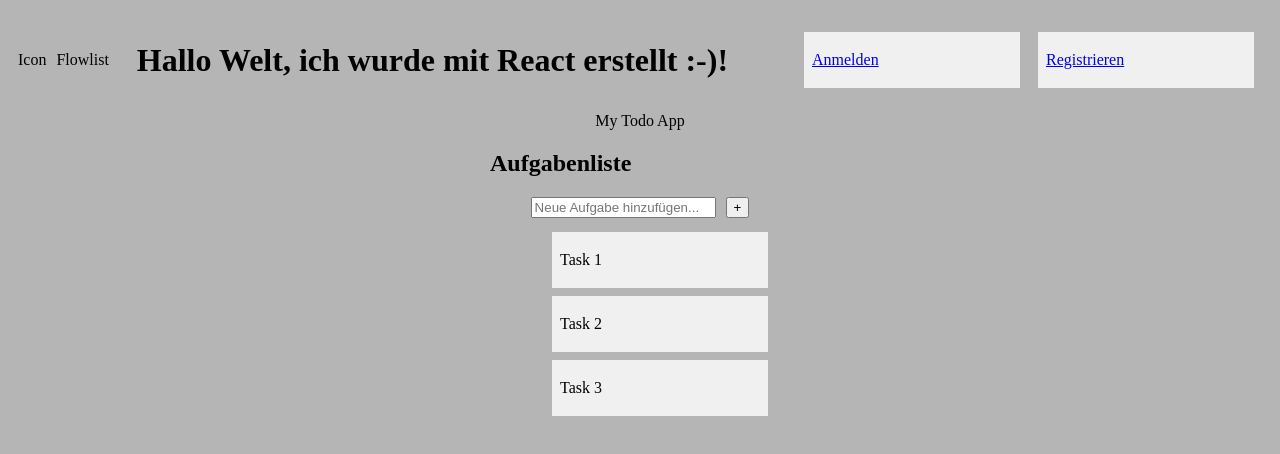
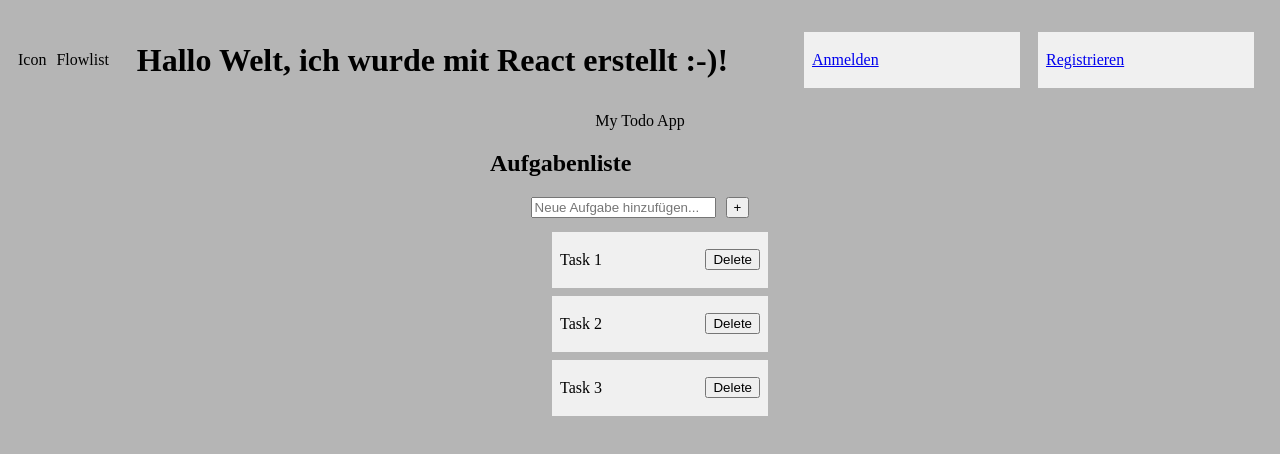
Before and after one commit to jakobsiebenhuetter/React---Todo-App, a React (Vite) app: page / in a window 1280 px wide. Shown: the top 454 px of the page. Built offline with nearby package versions, Linux system fonts and the light colour scheme.

Commit message:
add: removing Tasks

```diff
--- a/src/components/TaskItem.css
+++ b/src/components/TaskItem.css
@@ -7,4 +7,10 @@ li {
     padding: 8px;
     display: flex;
     align-items: center;
+    display: flex;
+    flex-direction: row;
+    justify-content: space-between;
 }
+
+li #delete-task-btn {
+}
--- a/src/components/TaskItem.tsx
+++ b/src/components/TaskItem.tsx
@@ -1,11 +1,14 @@
 import './TaskItem.css'
 
 
-export default function TaskItem({isSelected, ...props}) {
+export default function TaskItem({isSelected, deleteTask, ...props}) {
     return (
-        <li style={{textDecoration: isSelected ? 'line-through' : 'none'}} {...props} >
+        <li id="delete-task-btn" style={{textDecoration: isSelected ? 'line-through' : 'none'}} {...props} >
             <div>
                 <span>{props.children}</span>
+            </div>
+            <div>
+                <button onClick={deleteTask}>Delete</button>
             </div>
         </li>
     )
--- a/src/components/TaskList.tsx
+++ b/src/components/TaskList.tsx
@@ -33,7 +33,6 @@ export default function TaskList() {
         if(value.trim() === '')
             return;
 
-
         const newTask = {
             id: taskItems.length + 1,
             text: value,
@@ -49,6 +48,12 @@ export default function TaskList() {
         if(event.key === 'Enter') {
             addTask();
         }
+    }
+
+    function deleteTask(taskId: number) {
+        setTaskItems((prevTaskItems) => {
+            return prevTaskItems.filter((task) => task.id !== taskId);
+        });
     }
 
 
@@ -67,6 +72,7 @@ export default function TaskList() {
                     {taskItems.map((item) =>
                      <TaskItem key={item.id}
                      isSelected={item.completed}
+                     deleteTask={() => {deleteTask(item.id)}}
                      onClick={() => clickHandler(item.id)}
                      >{item.text}
                     </TaskItem>)
```
